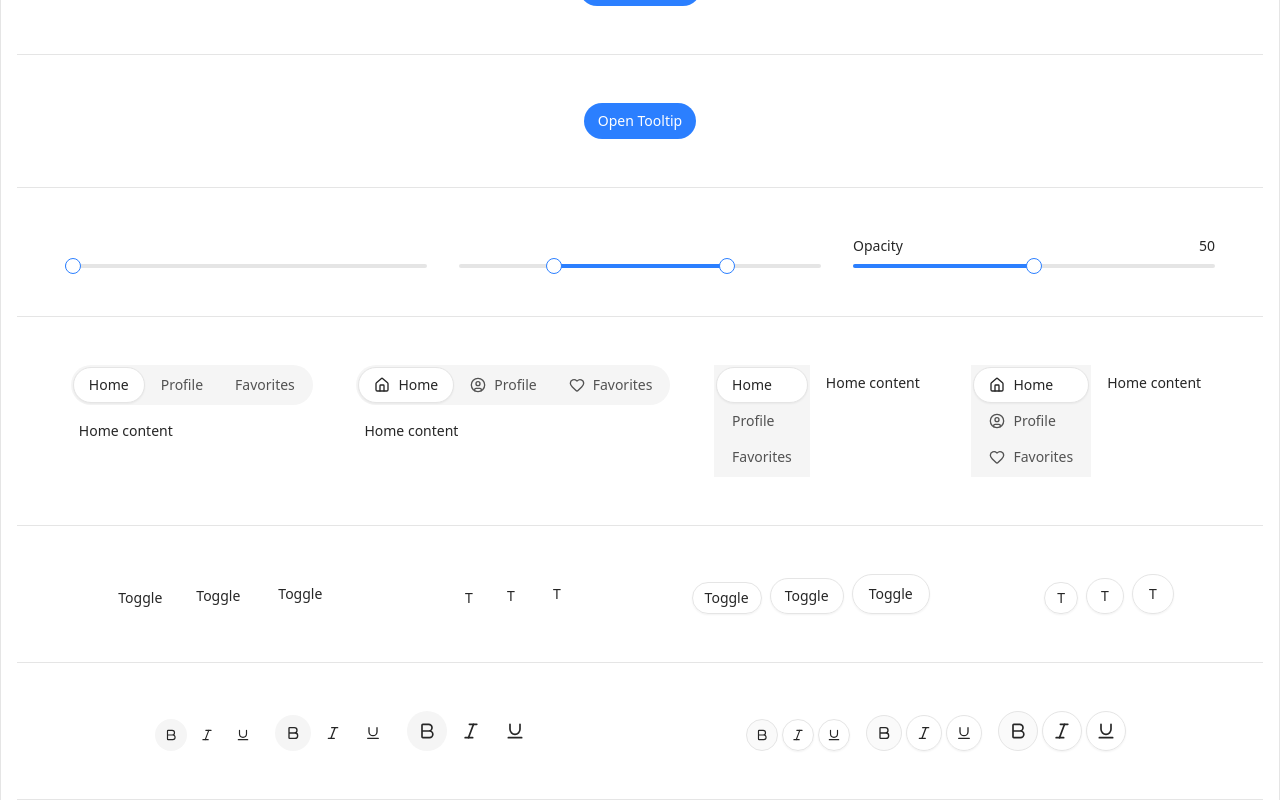
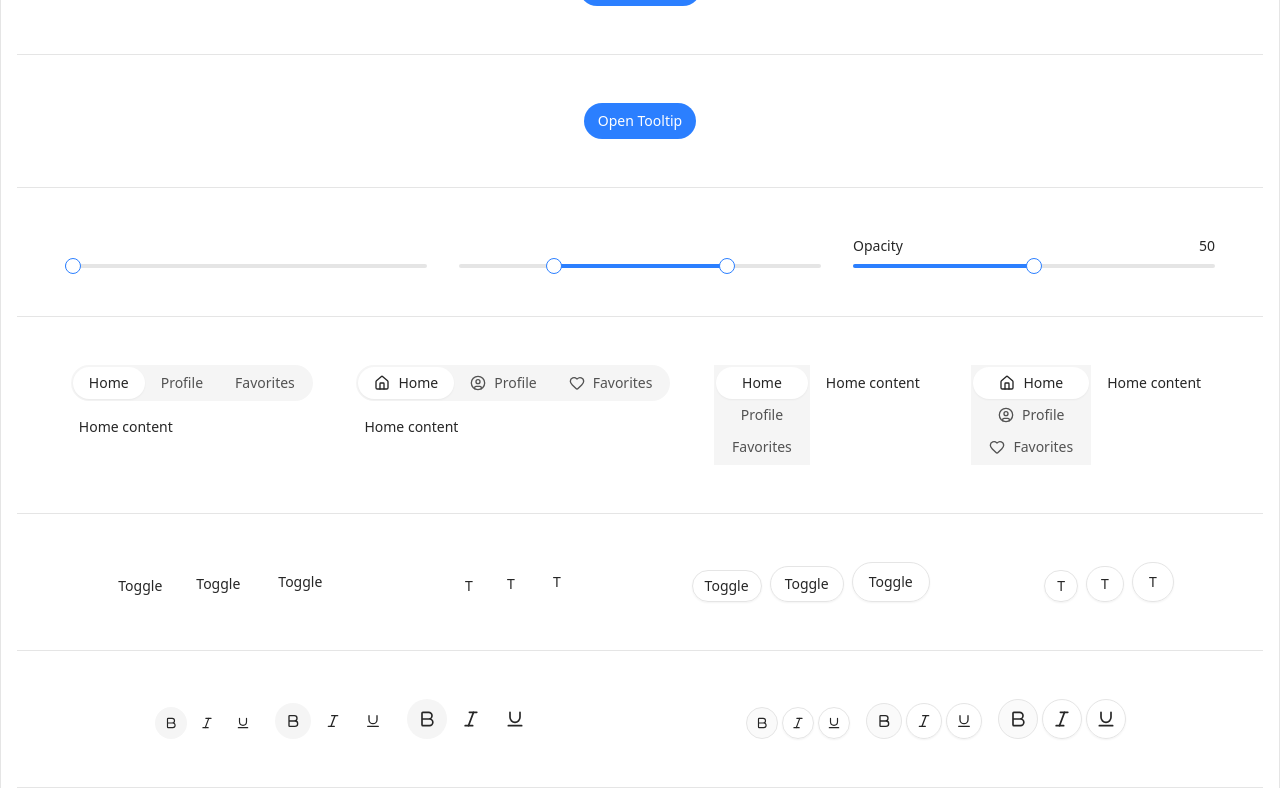
Before and after one commit to sajadevo/slot-ui, a Next.js app: page / in a window 1280 px wide. Shown: the part 2069-2869 px from the top of the page. Built offline with nearby package versions, Linux system fonts and the light colour scheme.

Commit message:
add tabs component docs and examples

```diff
--- a/components/ui/tabs.tsx
+++ b/components/ui/tabs.tsx
@@ -22,7 +22,7 @@ function TabsList({ className, children, ...props }: TabsPrimitive.List.Props) {
     <TabsPrimitive.List
       data-slot="tabs-list"
       className={cn(
-        "bg-muted text-muted-foreground relative z-0 flex w-fit items-center justify-center rounded-lg p-0.5 [corner-shape:var(--shape)] data-[orientation=vertical]:flex-col data-[orientation=vertical]:rounded-[if(style(--shape:squircle):1.375rem;else:var(--radius-lg))]",
+        "bg-muted text-muted-foreground relative z-0 flex w-fit items-center justify-center rounded-lg p-0.5 [corner-shape:var(--shape)] data-[orientation=vertical]:flex-col data-[orientation=vertical]:rounded-[if(style(--shape:squircle):1.175rem;else:var(--radius-lg))]",
         className,
       )}
       {...props}
@@ -31,7 +31,7 @@ function TabsList({ className, children, ...props }: TabsPrimitive.List.Props) {
       <TabsPrimitive.Indicator
         data-slot="tab-indicator"
         className={cn(
-          "bg-background absolute bottom-0 left-0 -z-1 h-(--active-tab-height) w-(--active-tab-width) translate-x-(--active-tab-left) -translate-y-(--active-tab-bottom) rounded-md border shadow-xs transition-[width,translate] duration-200 [corner-shape:var(--shape)]",
+          "bg-background absolute bottom-0 left-0 -z-1 h-(--active-tab-height) w-(--active-tab-width) translate-x-(--active-tab-left) -translate-y-(--active-tab-bottom) rounded-md shadow-xs transition-[width,translate] duration-200 [corner-shape:var(--shape)]",
         )}
       />
     </TabsPrimitive.List>
@@ -43,7 +43,7 @@ function TabsTab({ className, ...props }: TabsPrimitive.Tab.Props) {
     <TabsPrimitive.Tab
       data-slot="tabs-trigger"
       className={cn(
-        "text-muted-foreground data-active:text-foreground flex h-9 shrink-0 grow items-center justify-center gap-2 rounded-md px-4 text-sm font-medium whitespace-nowrap transition-all duration-200 outline-none [corner-shape:var(--shape)] data-disabled:cursor-not-allowed data-disabled:opacity-50 data-[orientation=vertical]:w-full data-[orientation=vertical]:justify-start [&_svg]:pointer-events-none [&_svg]:shrink-0 [&_svg:not([class*='size-'])]:size-4",
+        "text-muted-foreground data-active:text-foreground flex h-8 shrink-0 grow items-center justify-center gap-2 rounded-md px-4 text-sm font-medium whitespace-nowrap transition-all duration-200 outline-none [corner-shape:var(--shape)] data-disabled:cursor-not-allowed data-disabled:opacity-50 data-[orientation=vertical]:w-full [&_svg]:pointer-events-none [&_svg]:shrink-0 [&_svg:not([class*='size-'])]:size-4",
         className,
       )}
       {...props}
--- /dev/null
+++ b/registry/examples/tabs/tabs-demo.tsx
@@ -0,0 +1,14 @@
+import { Tabs, TabsList, TabsPanel, TabsTab } from "@/components/ui/tabs";
+
+export default function TabsDemo() {
+  return (
+    <Tabs defaultValue="account">
+      <TabsList>
+        <TabsTab value="account">Account</TabsTab>
+        <TabsTab value="password">Password</TabsTab>
+      </TabsList>
+      <TabsPanel value="account">Account Content</TabsPanel>
+      <TabsPanel value="password">Password Content</TabsPanel>
+    </Tabs>
+  );
+}
--- /dev/null
+++ b/registry/examples/tabs/tabs-vertical.tsx
@@ -0,0 +1,14 @@
+import { Tabs, TabsList, TabsPanel, TabsTab } from "@/components/ui/tabs";
+
+export default function TabsVertical() {
+  return (
+    <Tabs defaultValue="account" orientation="vertical">
+      <TabsList>
+        <TabsTab value="account">Account</TabsTab>
+        <TabsTab value="password">Password</TabsTab>
+      </TabsList>
+      <TabsPanel value="account" className="p-1 w-40">Account Content</TabsPanel>
+      <TabsPanel value="password" className="p-1 w-40">Password Content</TabsPanel>
+    </Tabs>
+  );
+}
```
Also changed, not shown: 1 other file (tests, documents, lock files or other folders).
